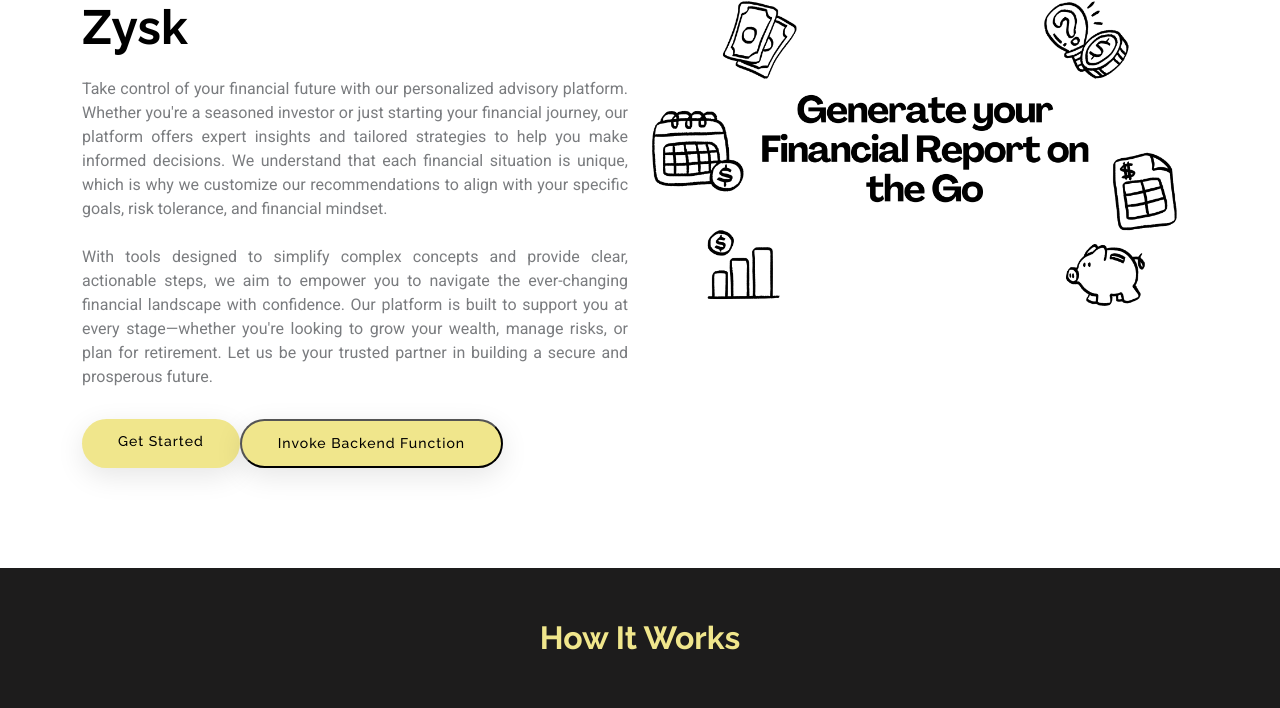
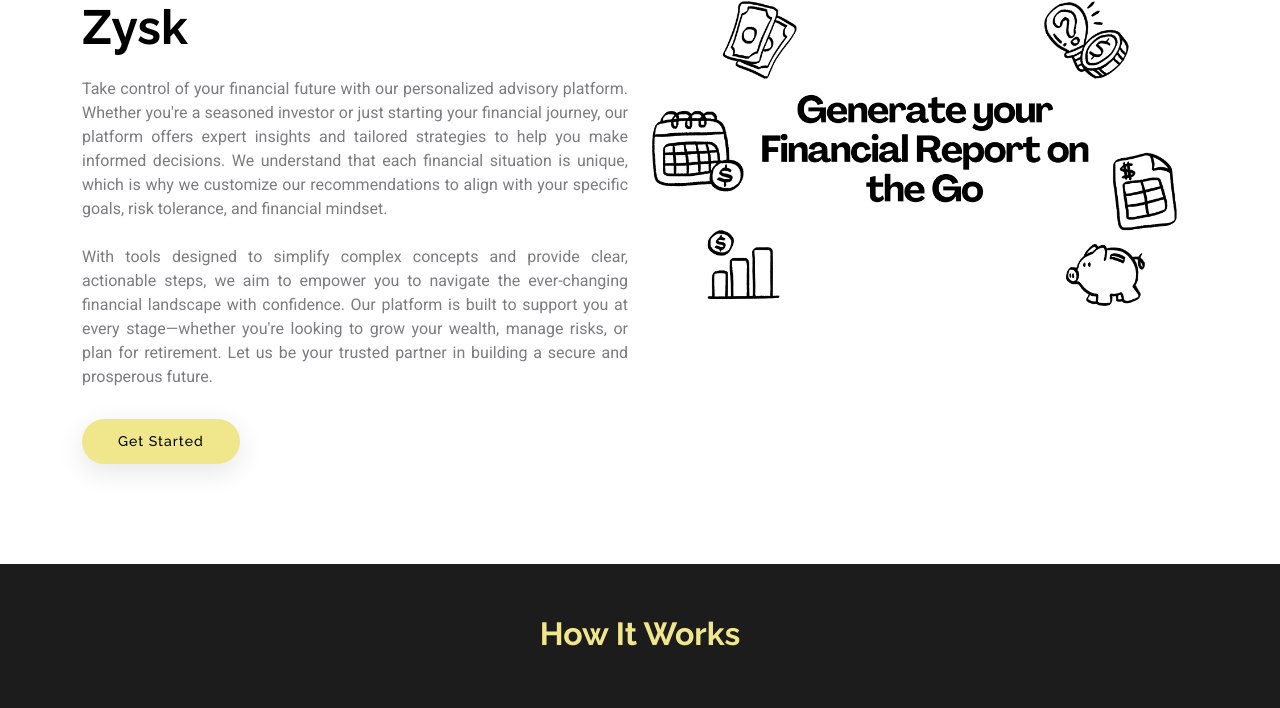
Before and after one commit to uditbhatia26/Zysk-hackcbs, a Flask app: page / in a window 1280 px wide. Shown: the part 211-919 px from the top of the page. Run offline with Flask 3, Linux system fonts and the light colour scheme; some libraries are stand-ins or nearby versions.

Commit message:
Update index.html

```diff
--- a/templates/index.html
+++ b/templates/index.html
@@ -85,9 +85,6 @@
             <div class="d-flex">
               <a href="{{ url_for('quiz') }}"  class="btn-get-started" sty>Get Started</a>
 
-              <form method="POST">
-                <button type="submit" class="btn-get-started">Invoke Backend Function</button>
-            </form>
               <!-- <a href="https://www.youtube.com/watch?v=Y7f98aduVJ8" class="glightbox btn-watch-video d-flex align-items-center"><i class="bi bi-play-circle"></i><span>Watch Video</span></a> -->
             </div>
           </div>
```
